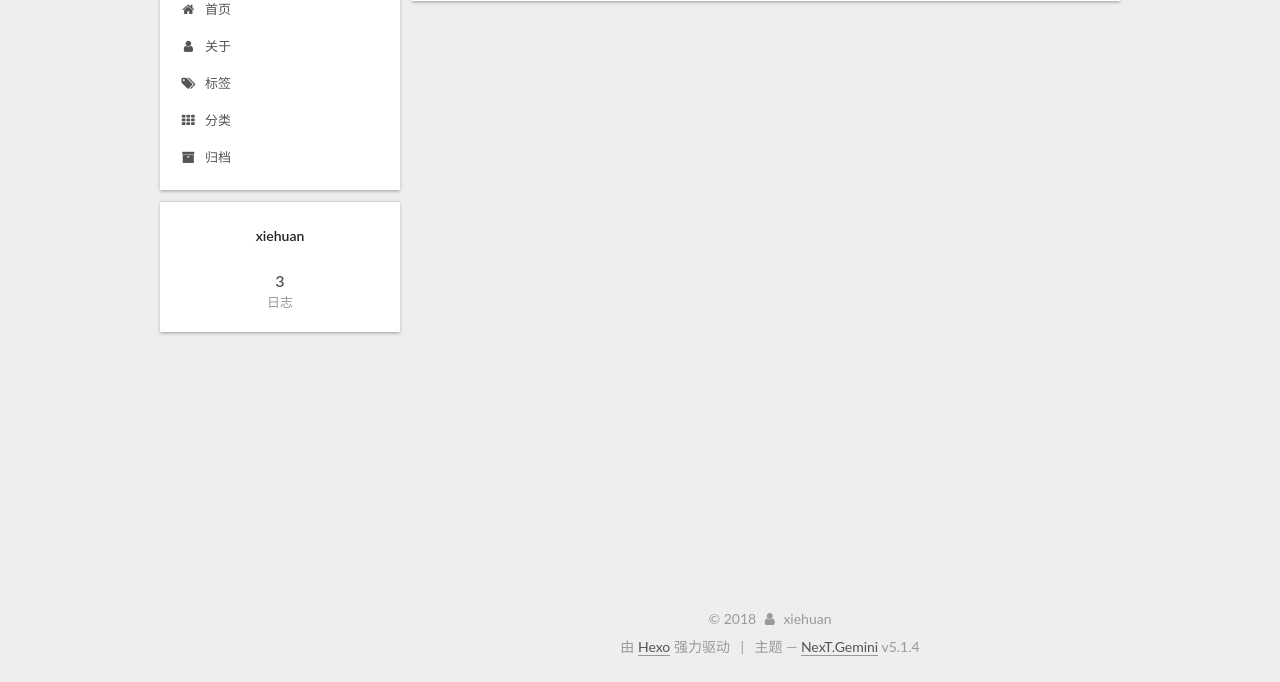
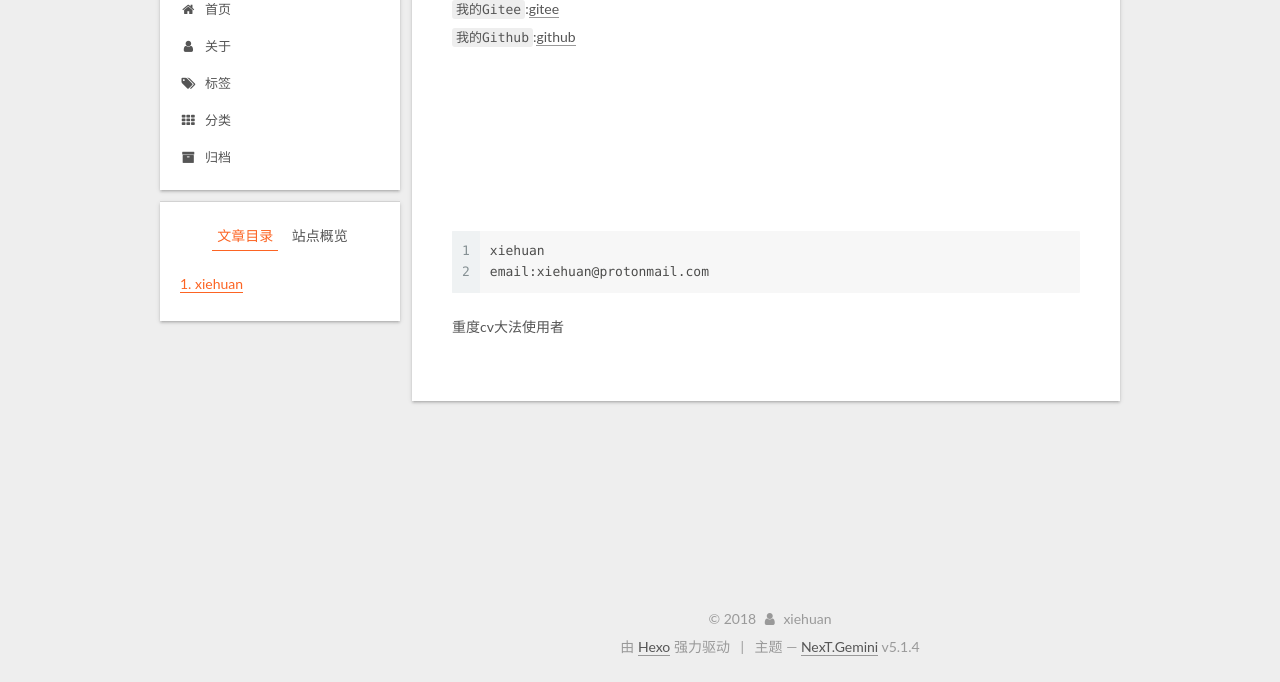
Before and after one commit to xiehuanx/blog, a plain HTML site: page about/index.html in a window 1280 px wide. Shown: the part 118-800 px from the top of the page. Drawn offline with Linux system fonts and the light colour scheme.

Commit message:
Site updated: 2018-09-23 13:10:52

```diff
--- a/about/index.html
+++ b/about/index.html
@@ -79,14 +79,17 @@
 
 
 
+<meta name="description" content="xiehuan我的Gitee:gitee我的Github:github">
 <meta property="og:type" content="website">
 <meta property="og:title" content="about">
 <meta property="og:url" content="http://yoursite.com/about/index.html">
 <meta property="og:site_name" content="xiehuan">
+<meta property="og:description" content="xiehuan我的Gitee:gitee我的Github:github">
 <meta property="og:locale" content="zh-Hans">
-<meta property="og:updated_time" content="2018-09-23T02:46:49.135Z">
+<meta property="og:updated_time" content="2018-09-23T05:08:16.902Z">
 <meta name="twitter:card" content="summary">
 <meta name="twitter:title" content="about">
+<meta name="twitter:description" content="xiehuan我的Gitee:gitee我的Github:github">
 
 
 
@@ -264,6 +267,11 @@
       <div class="post-body">
 
 
+          <h1 id="xiehuan"><a href="#xiehuan" class="headerlink" title="xiehuan"></a>xiehuan</h1><p><code>我的Gitee</code>:<a href="https://gitee.com/betterxiaoyan" target="_blank" rel="noopener">gitee</a><br><code>我的Github</code>:<a href="https://github.com/" target="_blank" rel="noopener">github</a>  </p>
+<a id="more"></a>
+<p><br><br><br><br><br></p>
+<figure class="highlight plain"><table><tr><td class="gutter"><pre><span class="line">1</span><br><span class="line">2</span><br></pre></td><td class="code"><pre><span class="line">xiehuan</span><br><span class="line">email:xiehuan@protonmail.com</span><br></pre></td></tr></table></figure>
+<p>重度cv大法使用者</p>
 
 
       </div>
@@ -306,8 +314,17 @@
 
 
 
+        <ul class="sidebar-nav motion-element">
+          <li class="sidebar-nav-toc sidebar-nav-active" data-target="post-toc-wrap">
+            文章目录
+          </li>
+          <li class="sidebar-nav-overview" data-target="site-overview-wrap">
+            站点概览
+          </li>
+        </ul>
 
-      <section class="site-overview-wrap sidebar-panel sidebar-panel-active">
+
+      <section class="site-overview-wrap sidebar-panel">
         <div class="site-overview">
           <div class="site-author motion-element" itemprop="author" itemscope itemtype="http://schema.org/Person">
 
@@ -349,6 +366,22 @@
         </div>
       </section>
 
+
+      <!--noindex-->
+        <section class="post-toc-wrap motion-element sidebar-panel sidebar-panel-active">
+          <div class="post-toc">
+
+
+
+
+
+
+              <div class="post-toc-content"><ol class="nav"><li class="nav-item nav-level-1"><a class="nav-link" href="#xiehuan"><span class="nav-number">1.</span> <span class="nav-text">xiehuan</span></a></li></ol></div>
+
+
+          </div>
+        </section>
+      <!--/noindex-->
 
 
 
--- a/css/main.css
+++ b/css/main.css
@@ -1823,7 +1823,7 @@ pre .javascript .function {
   width: 4px;
   height: 4px;
   border-radius: 50%;
-  background: #ff98f4;
+  background: #953b9f;
 }
 .links-of-blogroll {
   font-size: 13px;
```
